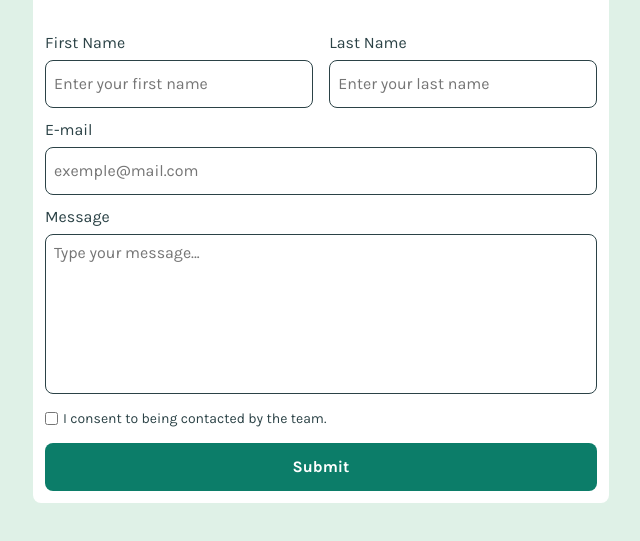
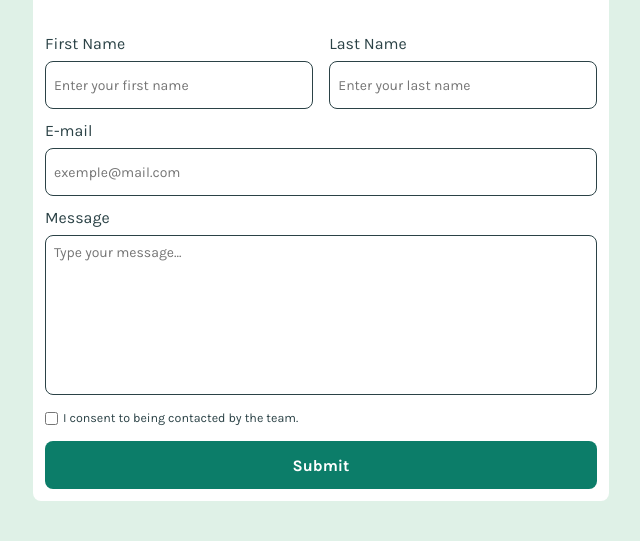
Before and after one commit to livmrb/workshopFrontend, a plain HTML site: page index.html in a window 1280 px wide. Shown: the part 175-716 px from the top of the page, without its empty margins (319-959 px from the left). Drawn offline with Linux system fonts and the light colour scheme.

Commit message:
fix: font-size

```diff
--- a/styles/global.css
+++ b/styles/global.css
@@ -54,7 +54,7 @@ form > div {
     border: 1px solid var(--grey-900);
     border-radius: 8px;
     padding: 0 8px;
-    font-size: 16px;
+    font-size: 14px;
 }
 
 .input ::placeholder {
@@ -69,7 +69,7 @@ form > div {
     border-radius: 8px;
     border: 1px solid var(--grey-900);
     padding: 8px;
-    font-size: 16px;
+    font-size: 14px;
     resize: none;
 }
 
@@ -83,7 +83,7 @@ form > div {
 }
 
 .label-term {
-    font-size: 14px;
+    font-size: 12.5px;
     margin-top: 0;
     color: var(--grey-900);
 }
```
